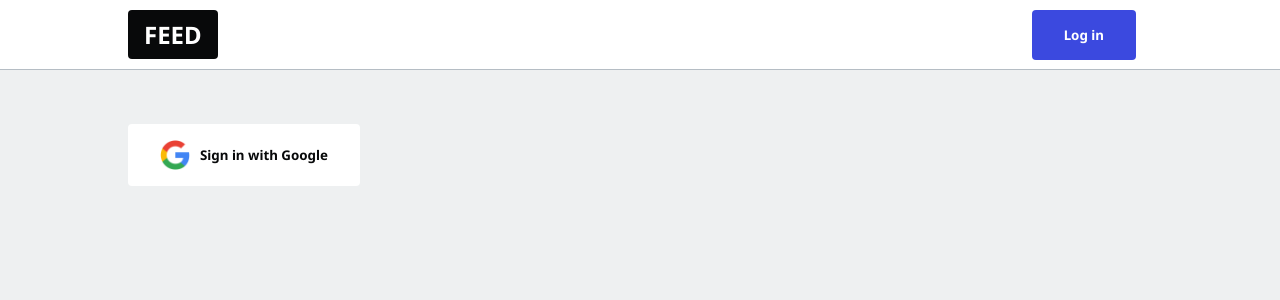
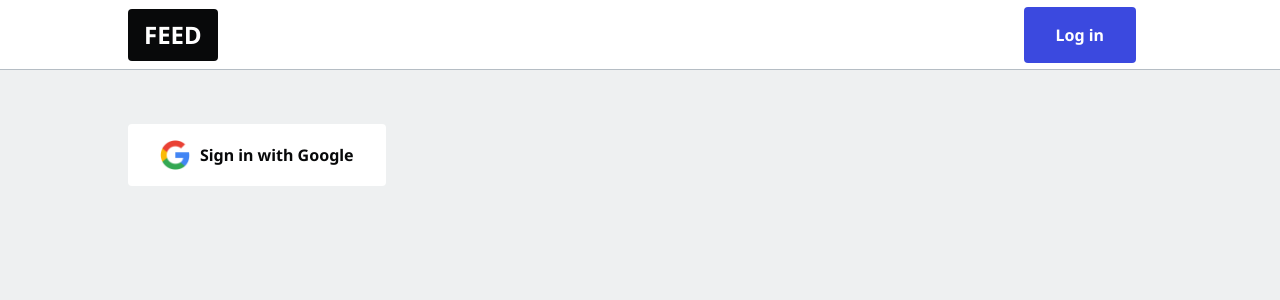
Before and after one commit to dougszeto/next-blog, a Next.js app: page /enter in a window 1280 px wide. Shown: the top 300 px of the page. Built offline with nearby package versions, Linux system fonts and the light colour scheme; no server answers.

Commit message:
adds tailwind and published flag on admin page

```diff
--- a/app/globals.css
+++ b/app/globals.css
@@ -1,5 +1,7 @@
 @import url('https://fonts.googleapis.com/css2?family=Noto+Sans:ital,wght@0,400;0,700;1,400&display=swap');
-
+@tailwind base;
+@tailwind components;
+@tailwind utilities;
 :root {
   --color-bg: #eef0f1;
   --color-text: #08090a;
--- a/components/PostFeed.tsx
+++ b/components/PostFeed.tsx
@@ -30,9 +30,19 @@ function PostItem({ post, admin = false }: PostItemProps) {
 
   return (
     <div className="card">
-      <Link href={`/${post.username}`}>
-        <strong>By @{post.username}</strong>
-      </Link>
+      <div className="flex justify-between">
+        <Link href={`/${post.username}`}>
+          <strong>By @{post.username}</strong>
+        </Link>
+        {admin &&
+          (post.published ? (
+            <span className="text-green-500">published!</span>
+          ) : (
+            <span className="text-red-500">unpublished</span>
+          ))}
+      </div>
+
+      <span></span>
       <Link href={postLink}>
         <h2>{post.title}</h2>
       </Link>
--- a/package.json
+++ b/package.json
@@ -26,9 +26,11 @@
     "@types/node": "^20",
     "@types/react": "^18",
     "@types/react-dom": "^18",
+    "autoprefixer": "^10.4.19",
     "eslint": "^8",
     "eslint-config-next": "14.2.4",
-    "postcss": "^8",
+    "postcss": "^8.4.39",
+    "tailwindcss": "^3.4.6",
     "typescript": "^5"
   }
 }
--- /dev/null
+++ b/postcss.config.js
@@ -0,0 +1,6 @@
+module.exports = {
+  plugins: {
+    tailwindcss: {},
+    autoprefixer: {},
+  },
+}
--- /dev/null
+++ b/tailwind.config.js
@@ -0,0 +1,12 @@
+/** @type {import('tailwindcss').Config} */
+module.exports = {
+  content: [
+    './app/**/*.{js,ts,jsx,tsx,mdx}',
+    './components/**/*.{js,ts,jsx,tsx,mdx}',
+
+  ],
+  theme: {
+    extend: {},
+  },
+  plugins: [],
+}
```
Also changed, not shown: 1 other file (tests, documents, lock files or other folders).
